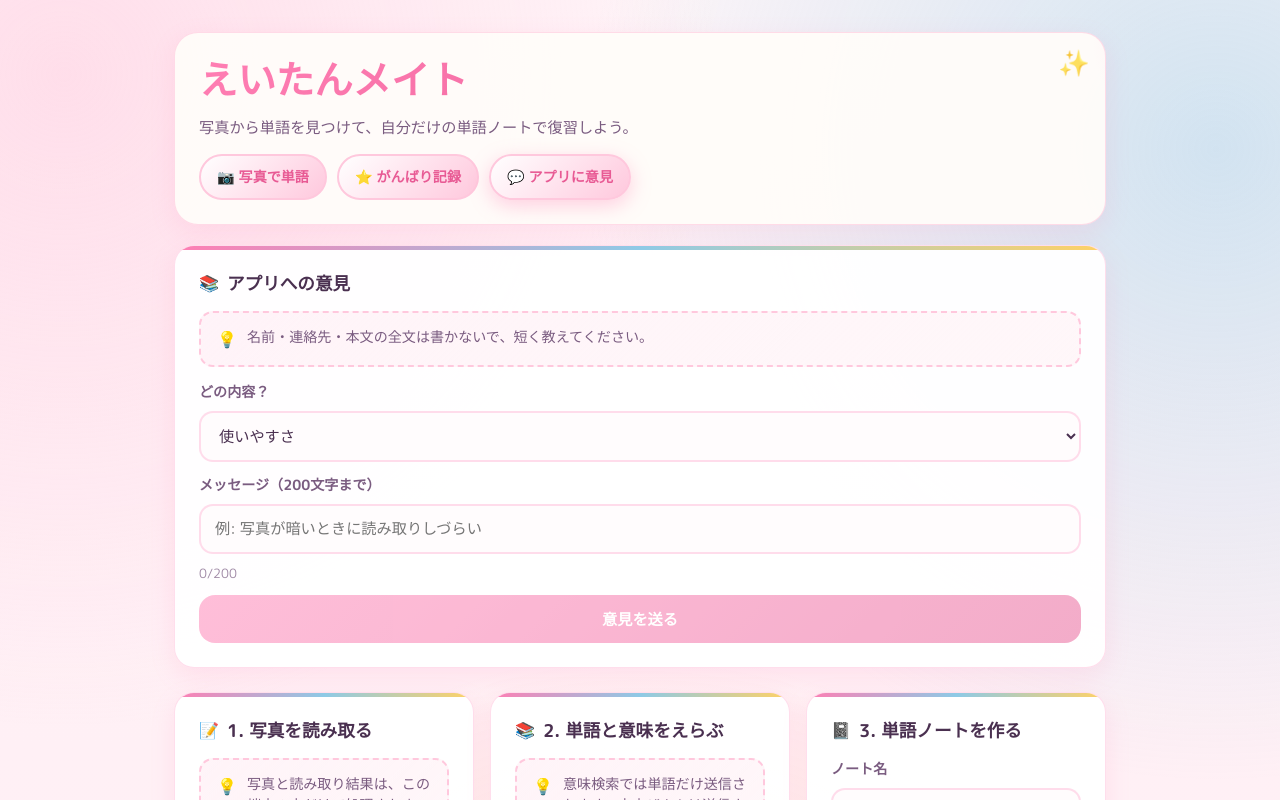
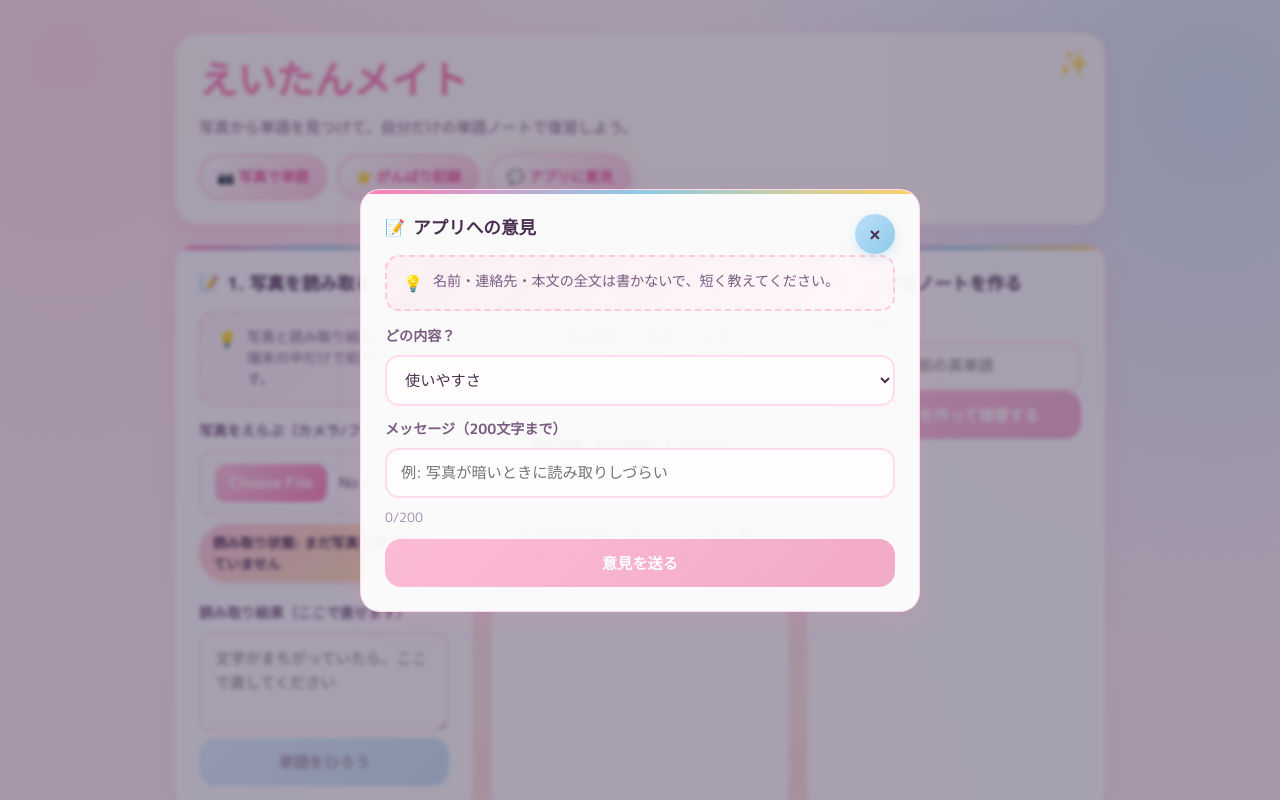
Before and after one commit to wadansyaku/NanjyoEnglishApp, a React (Vite) app: page /scan in a window 1280 px wide. Both pictures are taken after a click on the button "💬 アプリに意見". Shown: the top 800 px of the page. Built offline with nearby package versions, Linux system fonts and the light colour scheme.

Commit message:
feat: switch feedback UI to modal dialog

```diff
--- a/src/App.tsx
+++ b/src/App.tsx
@@ -1,4 +1,4 @@
-import { useState } from 'react';
+import { useEffect, useState } from 'react';
 import ScanPage from './pages/ScanPage';
 import ReviewPage from './pages/ReviewPage';
 import CharacterPage from './pages/CharacterPage';
@@ -27,6 +27,22 @@ export default function App() {
   } else if (normalizedPath === '/scan') {
     content = <ScanPage />;
   }
+
+  useEffect(() => {
+    if (!feedbackOpen) return;
+    const onKeyDown = (event: KeyboardEvent) => {
+      if (event.key === 'Escape') {
+        setFeedbackOpen(false);
+      }
+    };
+    const previousOverflow = document.body.style.overflow;
+    document.body.style.overflow = 'hidden';
+    window.addEventListener('keydown', onKeyDown);
+    return () => {
+      document.body.style.overflow = previousOverflow;
+      window.removeEventListener('keydown', onKeyDown);
+    };
+  }, [feedbackOpen]);
 
   const handleSendFeedback = async () => {
     const message = feedbackMessage.replace(/[\r\n]+/g, ' ').trim();
@@ -75,19 +91,34 @@ export default function App() {
           <Link className="pill" to="/character">
             ⭐ がんばり記録
           </Link>
-          <button
-            className="pill"
-            type="button"
-            onClick={() => setFeedbackOpen((prev) => !prev)}
-          >
+          <button className="pill" type="button" onClick={() => setFeedbackOpen(true)}>
             💬 アプリに意見
           </button>
         </nav>
       </header>
 
+      {content}
+
       {feedbackOpen && (
-        <section className="card" style={{ marginBottom: 24 }}>
-          <h2>アプリへの意見</h2>
+        <div className="modal-backdrop" role="presentation" onClick={() => setFeedbackOpen(false)}>
+          <section
+            className="card modal-card"
+            role="dialog"
+            aria-modal="true"
+            aria-labelledby="feedback-modal-title"
+            onClick={(event) => event.stopPropagation()}
+          >
+            <div className="modal-header-row">
+              <h2 id="feedback-modal-title">アプリへの意見</h2>
+              <button
+                className="modal-close"
+                type="button"
+                aria-label="閉じる"
+                onClick={() => setFeedbackOpen(false)}
+              >
+                ×
+              </button>
+            </div>
             <p className="notice">
               名前・連絡先・本文の全文は書かないで、短く教えてください。
             </p>
@@ -121,9 +152,8 @@ export default function App() {
             </button>
             {feedbackStatus && <p className="counter">{feedbackStatus}</p>}
           </section>
+        </div>
       )}
-
-      {content}
     </main>
   );
 }
--- a/src/styles.css
+++ b/src/styles.css
@@ -555,6 +555,53 @@ button:disabled {
 }
 
 /* ========================================
+   Feedback Modal
+   ======================================== */
+
+.modal-backdrop {
+  position: fixed;
+  inset: 0;
+  z-index: 1000;
+  display: flex;
+  align-items: center;
+  justify-content: center;
+  padding: 16px;
+  background: rgba(58, 48, 80, 0.45);
+  backdrop-filter: blur(2px);
+}
+
+.modal-card {
+  width: min(560px, 100%);
+  max-height: min(88vh, 720px);
+  overflow: auto;
+}
+
+.modal-header-row {
+  display: flex;
+  align-items: center;
+  justify-content: space-between;
+  gap: 12px;
+}
+
+.modal-close {
+  width: 40px;
+  min-width: 40px;
+  min-height: 40px;
+  height: 40px;
+  border-radius: 999px;
+  padding: 0;
+  font-size: 1.1rem;
+  line-height: 1;
+  background: linear-gradient(135deg, var(--secondary-light), var(--secondary));
+  color: var(--text-primary);
+  box-shadow: 0 4px 12px rgba(142, 202, 230, 0.35);
+}
+
+.modal-close:hover:not(:disabled) {
+  box-shadow: 0 8px 18px rgba(142, 202, 230, 0.45);
+}
+
+/* ========================================
    Horizontal Rule
    ======================================== */
 
@@ -710,4 +757,15 @@ hr {
   .stats-grid {
     grid-template-columns: 1fr;
   }
+
+  .modal-backdrop {
+    align-items: flex-end;
+    padding: 10px;
+  }
+
+  .modal-card {
+    width: 100%;
+    max-height: 92vh;
+    border-radius: 18px 18px 12px 12px;
+  }
 }
```
Also changed, not shown: 2 other files (tests, documents, lock files or other folders). Lines whose indentation alone changed are shown as unchanged.
